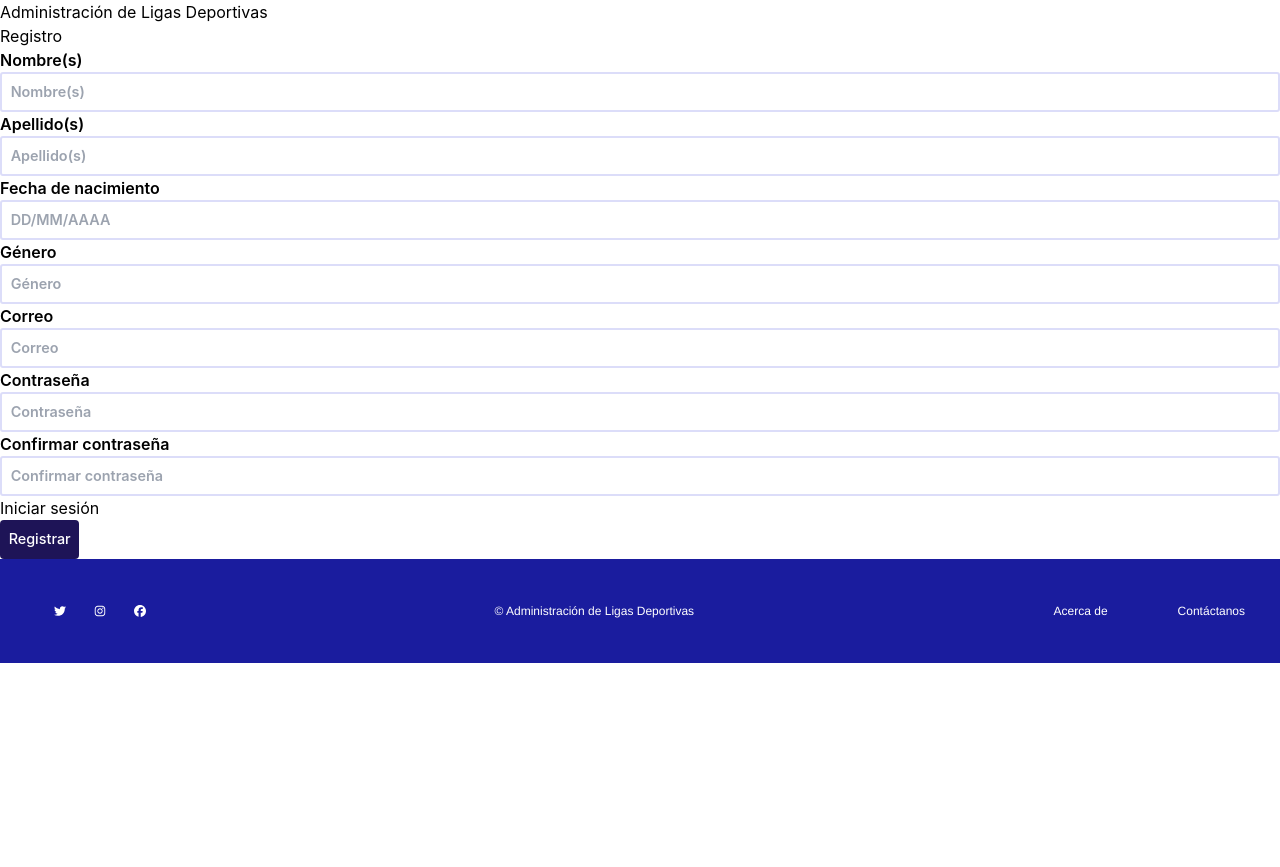
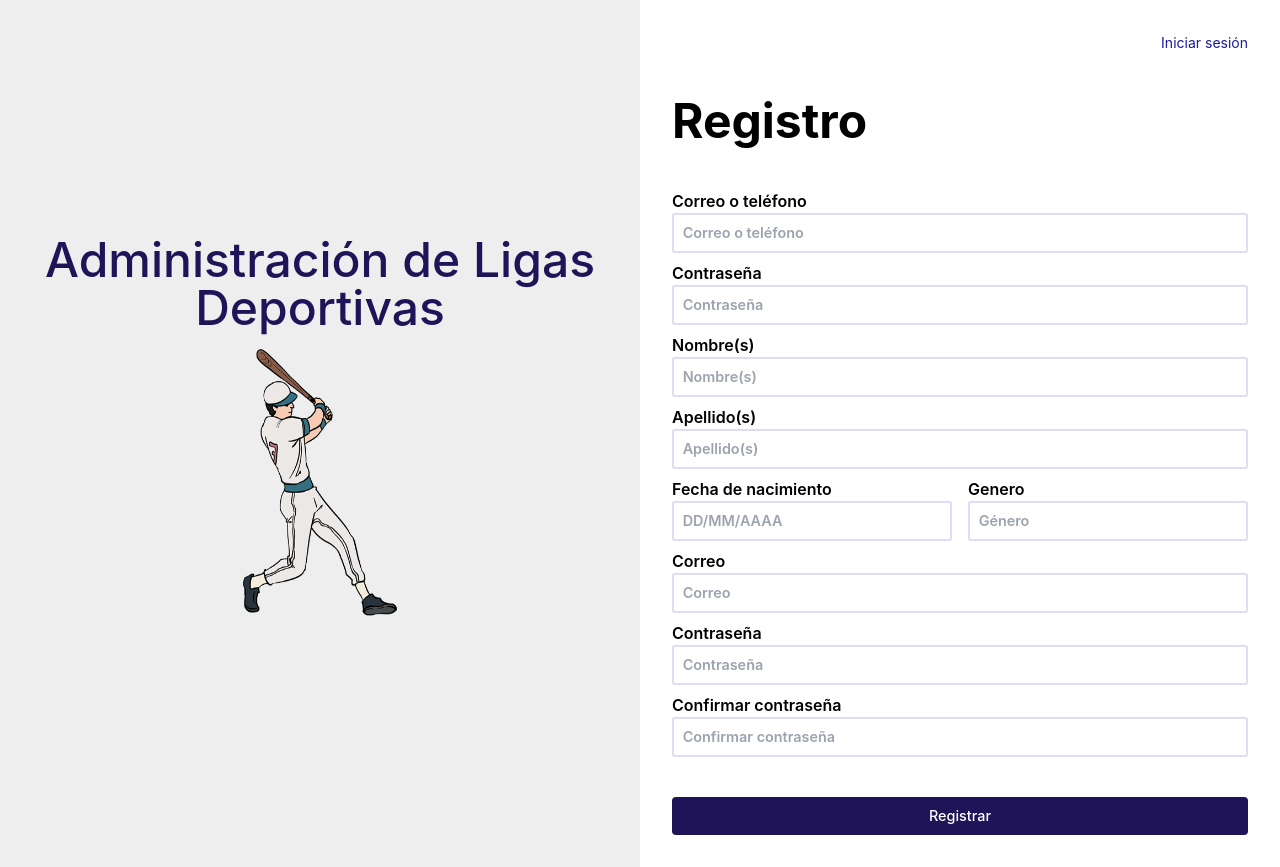
Before and after one commit to administracion-ligas-deportivas/sitio-web, a Next.js app: page /signup in a window 1280 px wide. Before the commit the page ends 800 px from the top, so only its background shows below. Built offline with nearby package versions, Linux system fonts and the light colour scheme.

Commit message:
Pantallas Login y Signup completas.
Ambas pantallas están completas, puede que en el futuro necesiten modificaciones pero hasta ahora funcionan de la manera esperada.

```diff
--- /dev/null
+++ b/components/Button.js
@@ -0,0 +1,119 @@
+/* eslint-disable jsx-a11y/label-has-associated-control */
+/* eslint-disable jsx-a11y/alt-text */
+/* eslint-disable @next/next/no-img-element */
+/* eslint-disable react/jsx-no-comment-textnodes */
+/* eslint-disable jsx-a11y/anchor-is-valid */
+/* eslint-disable @next/next/no-css-tags */
+
+function button() {
+  return (
+    <div>
+      <button
+        type="button"
+        href="www.google.com"
+        style={{
+          backgroundColor: "rgb(30, 20, 87)",
+          borderRadius: "10px",
+          color: "white",
+          fontWeight: "bold",
+          height: "40px",
+          width: "70px",
+        }}
+      >
+        Botón
+      </button>
+      <button
+        type="button"
+        style={{
+          backgroundColor: "rgb(223, 29, 45)",
+          borderRadius: "10px",
+          color: "white",
+          fontWeight: "bold",
+          height: "40px",
+          width: "70px",
+        }}
+      >
+        Botón
+      </button>
+      <button
+        type="button"
+        style={{
+          backgroundColor: "rgb(26, 28, 158)",
+          borderRadius: "10px",
+          color: "white",
+          fontWeight: "bold",
+          height: "40px",
+          width: "70px",
+        }}
+      >
+        Botón
+      </button>
+      <button
+        type="button"
+        style={{
+          backgroundColor: "rgb(60, 100, 177)",
+          borderRadius: "10px",
+          color: "white",
+          fontWeight: "bold",
+          height: "40px",
+          width: "70px",
+        }}
+      >
+        Botón
+      </button>
+      <button
+        type="button"
+        style={{
+          backgroundColor: "rgb(243, 88, 101)",
+          borderRadius: "10px",
+          color: "white",
+          fontWeight: "bold",
+          height: "40px",
+          width: "70px",
+        }}
+      >
+        Botón
+      </button>
+      <button
+        type="button"
+        style={{
+          backgroundColor: "rgb(239, 239, 239)",
+          borderRadius: "10px",
+          color: "black",
+          fontWeight: "bold",
+          height: "40px",
+          width: "70px",
+        }}
+      >
+        Botón
+      </button>
+      <button
+        type="button"
+        style={{
+          backgroundColor: "rgb(244, 246, 251)",
+          borderRadius: "10px",
+          color: "black",
+          fontWeight: "bold",
+          height: "40px",
+          width: "70px",
+        }}
+      >
+        Botón
+      </button>
+      <button
+        type="button"
+        style={{
+          backgroundColor: "rgb(255, 245, 246)",
+          borderRadius: "10px",
+          color: "black",
+          fontWeight: "bold",
+          height: "40px",
+          width: "70px",
+        }}
+      >
+        Botón
+      </button>
+    </div>
+  );
+}
+export default button;
--- /dev/null
+++ b/components/Input.js
@@ -0,0 +1,36 @@
+/* eslint-disable jsx-a11y/label-has-associated-control */
+/* eslint-disable jsx-a11y/alt-text */
+/* eslint-disable @next/next/no-img-element */
+/* eslint-disable react/jsx-no-comment-textnodes */
+/* eslint-disable jsx-a11y/anchor-is-valid */
+/* eslint-disable @next/next/no-css-tags */
+
+function Input() {
+  return (
+    <div
+      style={{
+        display: "flex",
+        height: "auto",
+        fontFamily: "Helvetica",
+        fontSize: 18,
+        margin: "auto",
+      }}
+    >
+      <form>
+        <label>
+          <input
+            type="text"
+            name="input"
+            style={{
+              border: "1px solid rgb(26, 28, 158)",
+              borderRadius: 10,
+              backgroundColor: "rgb(238, 238, 252)",
+            }}
+          />
+        </label>
+      </form>
+    </div>
+  );
+}
+
+export default Input;
--- /dev/null
+++ b/components/header.js
@@ -0,0 +1,57 @@
+/* eslint-disable jsx-a11y/alt-text */
+/* eslint-disable @next/next/no-img-element */
+/* eslint-disable react/jsx-no-comment-textnodes */
+/* eslint-disable jsx-a11y/anchor-is-valid */
+/* eslint-disable @next/next/no-css-tags */
+
+// import { library } from "@fortawesome/fontawesome-svg-core";
+import { FontAwesomeIcon } from "@fortawesome/react-fontawesome";
+import {
+  faCompass,
+  faGear,
+  faCircleUser,
+} from "@fortawesome/free-solid-svg-icons";
+
+function Header() {
+  return (
+    <div
+      style={{
+        padding: 5,
+        display: "flex",
+        height: 100,
+        fontFamily: "Helvetica",
+        fontSize: 20,
+        fontWeight: "bold",
+        margin: "auto",
+      }}
+    >
+      <div>
+        <FontAwesomeIcon
+          icon={faCompass}
+          style={{ height: 80, marginTop: "5px", marginLeft: "5px" }}
+        />
+      </div>
+      <div style={{ margin: "auto" }}>
+        <a style={{ padding: 70 }}>Ligas</a>
+        <a style={{ padding: 70 }}>Torneos</a>
+        <a style={{ padding: 70 }}>Equipo</a>
+        <a style={{ padding: 70 }}>Calendario</a>
+        <a style={{ padding: 70 }}>Estadisticas</a>
+      </div>
+      <div>
+        <FontAwesomeIcon
+          icon={faGear}
+          style={{ height: 25, marginTop: "30px", marginRight: "30px" }}
+        />
+      </div>
+      <div>
+        <FontAwesomeIcon
+          icon={faCircleUser}
+          style={{ height: 80, padding: "5px" }}
+        />
+      </div>
+    </div>
+  );
+}
+
+export default Header;
--- /dev/null
+++ b/pages/equipos/equipo-hola.js
@@ -0,0 +1,3 @@
+export default function Hola() {
+  return <div>Hola</div>;
+}
--- a/pages/login.js
+++ b/pages/login.js
@@ -2,7 +2,6 @@
 import Image from "next/image";
 import Link from "next/link";
 import myimg from "../public/img-login.png";
-import Footer from "../components/Footer";
 import styles from "../styles/LoginSignup.module.css";
 import Input from "../components/Input/index";
 import Label from "../components/Label";
@@ -68,7 +67,6 @@ function Login() {
           </form>
         </main>
       </section>
-      <Footer />
     </div>
   );
 }
--- a/pages/signup.js
+++ b/pages/signup.js
@@ -1,31 +1,59 @@
 import Image from "next/image";
 import Link from "next/link";
 import myimg from "../public/img-login.png";
-import Footer from "../components/Footer";
-import styles from "../styles/Home.module.css";
+import styles from "../styles/LoginSignup.module.css";
 import Input from "../components/Input/index";
 import Label from "../components/Label";
 import Button from "../components/Button/index";
 
 function Signup() {
+  const imageClasses = [styles.container, "hidden", "sm:flex"].join(" ");
   return (
-    <section className={styles.box}>
-      <div className={styles.div1su}>
-        <div className={styles.imageContainer}>
+    <div className="flex flex-col justify-between h-full">
+      <section className={[styles.mainContainer]}>
+        <section className={imageClasses}>
           <h1 className={styles.titleLeague}>
             Administración de Ligas Deportivas
           </h1>
-          {/* <Image
+          <Image
             src={myimg}
             width="300px"
             height="300px"
-          /> */}
-        </div>
-      </div>
-      <div className={styles.div2}>
-        <div className={styles.elementsContainer}>
+          />
+        </section>
+        <main className={[styles.container, styles.loginContainer].join(" ")}>
+          {/* <nav className={styles.navLogin}>
+            <Link
+              href="./signup"
+              passHref
+            >
+              <a
+                href="dummy-href"
+                className={styles.elementsContainerAnchor}
+              >
+                {" "}
+                Regístrate ahora{" "}
+              </a>
+            </Link>
+          </nav> */}
+          <Link
+            href="./login"
+            passHref
+          >
+            <a
+              href="dummy-href"
+              className={styles.elementsContainerAnchor}
+            >
+              {" "}
+              Iniciar sesión{" "}
+            </a>
+          </Link>
           <h1 className={styles.titlePage}>Registro</h1>
-          {/* <Label
+          <form
+            action=""
+            className={styles.formContainer}
+          >
+            <Label
               htmlFor="user-label"
               content="Correo o teléfono"
             >
@@ -33,7 +61,16 @@ function Signup() {
                 id="user-input"
                 placeholder="Correo o teléfono"
               />
-          </Label> */}
+            </Label>
+            <Label
+              htmlFor="user-label-pass"
+              content="Contraseña"
+            >
+              <Input
+                id="user-input-pass"
+                placeholder="Contraseña"
+              />
+            </Label>
             <Label
               htmlFor="user-label-pass"
               content="Nombre(s)"
@@ -52,6 +89,7 @@ function Signup() {
                 placeholder="Apellido(s)"
               />
             </Label>
+            <div className={styles.genderDataContainer}>
               <Label
                 htmlFor="user-label-pass"
                 content="Fecha de nacimiento"
@@ -63,13 +101,14 @@ function Signup() {
               </Label>
               <Label
                 htmlFor="user-label-pass"
-            content="Género"
+                content="Genero"
               >
                 <Input
                   id="user-input-pass"
                   placeholder="Género"
                 />
               </Label>
+            </div>
             <Label
               htmlFor="user-label-pass"
               content="Correo"
@@ -97,25 +136,13 @@ function Signup() {
                 placeholder="Confirmar contraseña"
               />
             </Label>
-          <Link
-            href="./login"
-            passHref
-          >
-            <a
-              href="dummy-href"
-              className={styles.elementsContainerAnchor}
-            >
-              {" "}
-              Iniciar sesión{" "}
-            </a>
-          </Link>
             <Button variant="primary">
               <p>Registrar</p>
             </Button>
+          </form>
+        </main>
+      </section>
     </div>
-      </div>
-      <Footer />
-    </section>
   );
 }
 
--- a/styles/LoginSignup.module.css
+++ b/styles/LoginSignup.module.css
@@ -50,6 +50,14 @@ div.div1su {
   position: relative;
 }
 
+.formContainer button {
+  margin-top: 2rem;
+}
+
+.formContainer label {
+  margin-top: auto;
+}
+
 /* ¿Esta bien manipular el tamaño del input de esta
 manera */
 
@@ -70,10 +78,18 @@ manera */
 
 .elementsContainerAnchor {
   color: #1a1c9e;
-  float: left;
+  display: flex;
   font-size: 14px;
+  justify-content: flex-end;
 }
 
 .elementsContainerAnchor:hover {
   text-decoration: underline;
 }
+
+/* stylelint-disable-next-line block-no-empty */
+.genderDataContainer {
+  display: grid;
+  gap: 1rem;
+  grid-template-columns: 1fr 1fr;
+}
```
Lines whose indentation alone changed are shown as unchanged.
